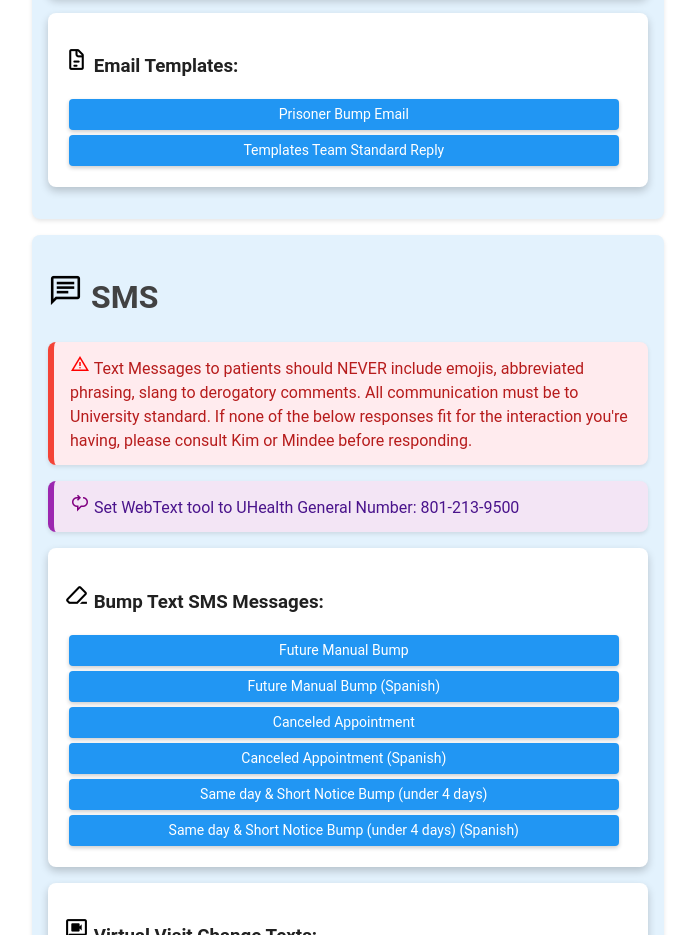
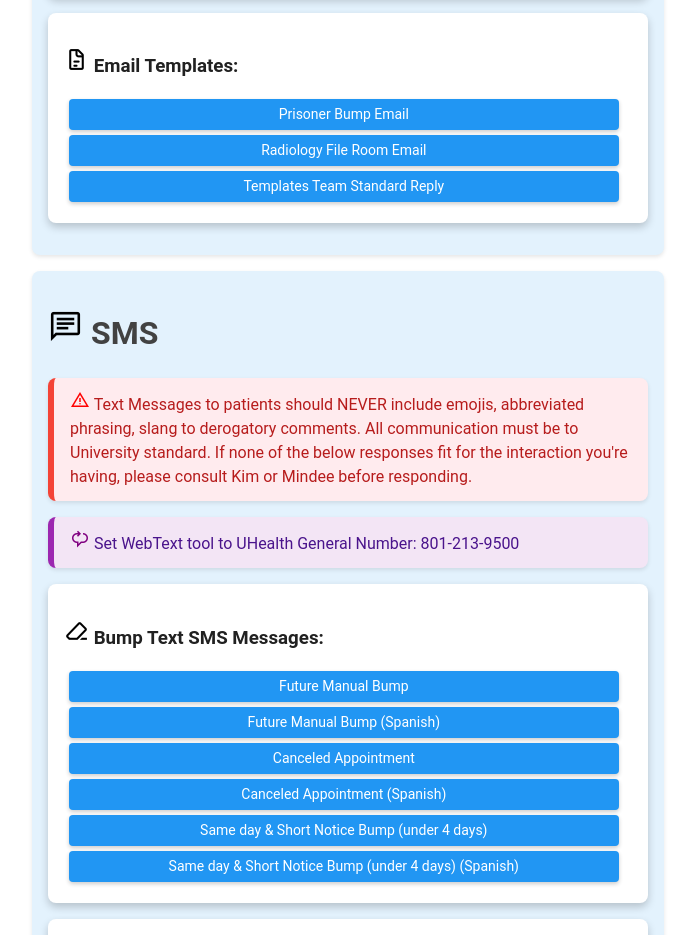
Before and after one commit to joshua-reeve/OCM, a plain HTML site: page index.html in a window 1280 px wide. Shown: the part 2544-3479 px from the top of the page, without its empty margins (292-987 px from the left). Drawn offline with nearby package versions, Linux system fonts and the light colour scheme.

Commit message:
Add files via upload
- Added: Email template for Radiology File Room Records request.

```diff
--- a/index.html
+++ b/index.html
@@ -1781,13 +1781,33 @@ Please fill out above form to generate the communication you will send to the pa
 
 <div class="copy-box" data-message="Subject line: PHI University of Utah Appt Reschedules
 
-“Hello,
+Hello,
 
 The below patients' appointments have been cancelled and must be rescheduled as their provider is unavailable.
 
 (Patient Name), Appointment Date: , (Scheduled Dept)
 
-Thank you!” ">Prisoner Bump Email</div>
+thank you,
+[NAME]
+Customer Advocate Specialist III - Outbound
+Care Navigation - Guest Communications">Prisoner Bump Email</div>
+
+<div class="copy-box" data-message="Subject line: PHI Records Merge
+
+Hi Team,
+
+Please merge records from PowerShare to this patient's chart in Epic.
+
+MRN:
+Patient's First and Last Name:
+Patient's DOB:
+Physician:
+My Phone Extension:
+
+thank you,
+[NAME]
+Customer Advocate Specialist III - Outbound
+Care Navigation - Guest Communications">Radiology File Room Email</div>
 
 <div class="copy-box" data-message="Hi Team,
 
```
